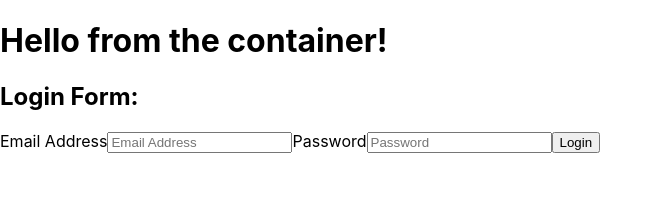
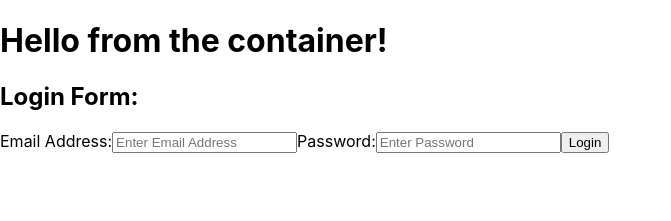
Before and after one commit to h-larper/fullstack_hr_project_BNTA, a React (Create React App) app in the folder frontend/hr_frontend/: page /login in a window 1280 px wide. Shown: the top 221 px of the page, without its empty margins (0-671 px from the left). Built offline with nearby package versions, Linux system fonts and the light colour scheme.

Commit message:
Changed display of titles in imput form.

```diff
--- a/frontend/hr_frontend/src/Components/LoginForm.js
+++ b/frontend/hr_frontend/src/Components/LoginForm.js
@@ -14,19 +14,19 @@ const LoginForm = () => {
             <h2>Login Form:</h2>
 
             <form onSubmit={handleSubmit}>
-                <label htmlFor="emailAddress-field">Email Address</label>
+                <label htmlFor="emailAddress-field">Email Address:</label>
                 <input
                     type="text"
-                    placeholder="Email Address"
+                    placeholder="Enter Email Address"
                     id="emailAddress-field"
                     required
                     value={emailAddress}
                     onChange={(event) => setEmailAddress(event.target.value)}
                 />
-                <label htmlFor="password-field">Password</label>
+                <label htmlFor="password-field">Password:</label>
                 <input
                     type="text"
-                    placeholder="Password"
+                    placeholder="Enter Password"
                     id="password-field"
                     required
                     value={password}
```
